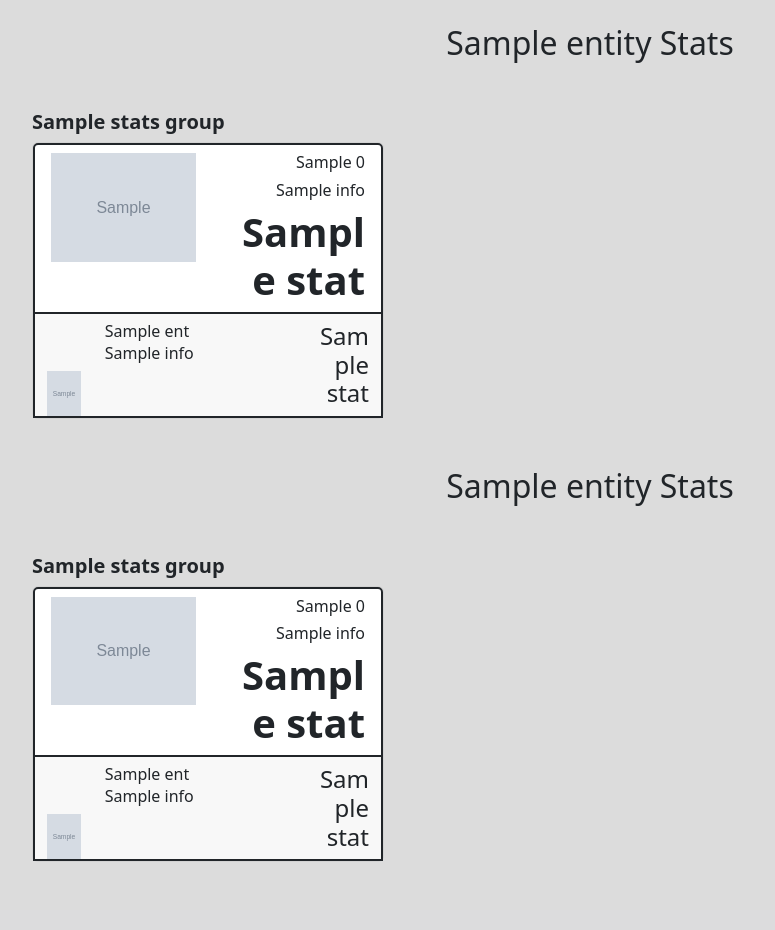
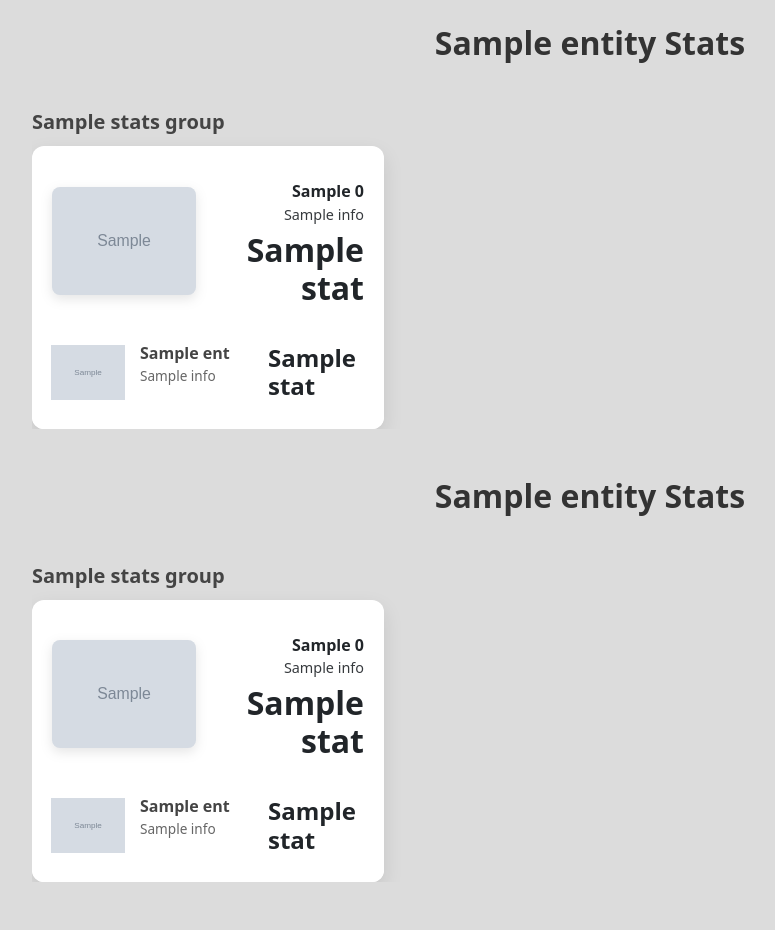
Before and after one commit to GuiAmorim03/WS-Project-2, a Django app: template ws_project_1/app/templates/dashboard.html in a window 1280 px wide. Shown: the part 56-986 px from the top of the page, without its empty margins (50-825 px from the left). Before the commit the page ends 917 px from the top, so only its background shows below. Run offline with Django 5.2, Linux system fonts and the light colour scheme; the template is opened without the code that fills it: most values are stand-ins (such as "Sample title", 1, 10 or a date in 2020); grey boxes marked "Sample" are stand-in pictures.

Commit message:
improv: cleaner dashboard

```diff
--- a/ws_project_1/app/templates/layouts/stats_group.html
+++ b/ws_project_1/app/templates/layouts/stats_group.html
@@ -1,51 +1,49 @@
 <section class="mt-2 mb-5">
-    <h2 class="text-center mb-5">{{ stats_data.entity }} Stats</h2>
+    <h2 class="text-center mb-5 modern-title">{{ stats_data.entity }} Stats</h2>
     <div class="swiper mySwiper">
         <div class="swiper-wrapper">
             {% for stat_group in stats_data.stats %}
             <div class="swiper-slide">
                 <div class="stats-column">
-                    <h5><b>{{ stat_group.name }}</b></h5>
-                    <div class="card" style="
+                    <h5 class="stat-group-title"><b>{{ stat_group.name }}</b></h5>
+                    <div class="card modern-card" style="
                             --main-color: #{{ stat_group.colors.main }};
                             --alt-color: #{{ stat_group.colors.alternate }};
                             --border-color: #{{ stat_group.colors.border }};
                             ">
-                        <div class="card-header entity-top" style="background-color: var(--main-color); color: var(--alt-color);
-                            border-color: var(--border-color);"
+                        <div class="card-header entity-top entities-list-{{ stats_data.entity|lower }}"
                             onclick="location.href='{% url stats_data.entity|lower stat_group.entities.0.id %}'">
                             <div class="row">
-                                <div class="col-6">
+                                <div class="col-6 d-flex {% if stats_data.entity == 'Player' %}align-items-end{% else %}align-items-center{% endif %}">
                                     <img src="{{ stat_group.entities.0.icon }}"
-                                        alt="{{ stat_group.entities.0.name }} icon" class="img-fluid">
+                                        alt="{{ stat_group.entities.0.name }} icon" class="img-fluid entity-icon">
                                 </div>
-                                <div class="col-6 text-end">
-                                    <h6>
+                                <div class="col-6 text-end pt-3">
+                                    <h6 class="entity-title">
                                         {{ stat_group.entities.0.name }}
                                     </h6>
-                                    <h6>
+                                    <h6 class="entity-info">
                                         {{ stat_group.entities.0.info }}
                                     </h6>
-                                    <h1>
+                                    <h1 class="entity-stat">
                                         <b>{{ stat_group.entities.0.stat }}</b>
                                     </h1>
                                 </div>
                             </div>
                         </div>
-                        <div class="card-footer p-0" style="border: 0px;">
+                        <div class="card-footer p-0">
                             {% for ent in stat_group.entities|slice:"1:" %}
-                            <div class="row m-0 pt-2 entities-list" style="border-color: var(--border-color);"
+                            <div class="row m-0 entities-list entities-list-{{ stats_data.entity|lower }}"
                                 onclick="location.href='{% url stats_data.entity|lower ent.id %}'">
-                                <div class="col-2 d-flex align-items-end">
-                                    <img src="{{ ent.icon }}" alt="{{ ent.name }} icon" class="img-fluid"
-                                        style="height: 45px; margin-right: 5px;">
+                                <div class="col-3 d-flex {% if stats_data.entity == 'Player' %}align-items-end pb-0{% else %}align-items-center{% endif %} justify-content-center pr-0 px-0">
+                                    <img src="{{ ent.icon }}" alt="{{ ent.name }} icon" class="img-fluid sub-entity-icon">
                                 </div>
-                                <div class="col-7">
-                                    <h6 class="mb-0">{{ ent.name }}</h6>
-                                    <span>{{ ent.info }}</span>
+                                <div class="col-6 py-3">
+                                    <h6 class="mb-0 sub-entity-title">{{ ent.name }}</h6>
+                                    <span class="sub-entity-info">{{ ent.info }}</span>
                                 </div>
-                                <div class="col-3 text-end">
-                                    <h4>{{ ent.stat }}</h4>
+                                <div class="col-3 d-flex align-items-center justify-content-end py-3">
+                                    <h4 class="sub-entity-stat mb-0">{{ ent.stat }}</h4>
                                 </div>
                             </div>
                             {% endfor %}
@@ -56,7 +54,7 @@
             {% endfor %}
         </div>
 
-        <!-- Botões de navegação -->
+        <!-- Navigation buttons -->
         <div class="swiper-button-next"></div>
         <div class="swiper-button-prev"></div>
         <div class="swiper-pagination"></div>
@@ -68,11 +66,200 @@
 <link rel="stylesheet" href="{% static 'css/dashboard.css' %}">
 <link rel="stylesheet" href="https://cdn.jsdelivr.net/npm/swiper@10/swiper-bundle.min.css">
 <script src="https://cdn.jsdelivr.net/npm/swiper@10/swiper-bundle.min.js"></script>
+
+<style>
+    .modern-title {
+        font-weight: 600;
+        color: #333;
+        margin-bottom: 1.5rem;
+    }
+
+    .stat-group-title {
+        margin-bottom: 0.75rem;
+        font-weight: 600;
+        color: #444;
+    }
+
+    .modern-card {
+        border-radius: 12px;
+        overflow: hidden;
+        box-shadow: 0 8px 20px rgba(0,0,0,0.1);
+        border: none;
+        transition: all 0.3s ease;
+    }
+
+    .entity-top {
+        background: linear-gradient(135deg, var(--main-color), var(--main-color));
+        color: var(--alt-color);
+        padding: 1.25rem;
+        border: none;
+        cursor: pointer;
+        transition: all 0.2s ease;
+        padding-bottom: 0px;
+    }
+
+    .entity-icon {
+        border-radius: 8px;
+        filter: drop-shadow(0 4px 6px rgba(0,0,0,0.1));
+    }
+
+    .entity-title {
+        font-weight: 600;
+        margin-bottom: 0.25rem;
+    }
+
+    .entity-info {
+        font-size: 0.9rem;
+        opacity: 0.9;
+    }
+
+    .entity-stat {
+        font-size: 2rem;
+        font-weight: 700;
+        margin-top: 0.5rem;
+    }
+
+    .card-footer {
+        border: 0px !important;
+        background: white;
+        padding: 0 !important;
+    }
+
+    .entities-list {
+        /* Keep the regular bottom border */
+        border-bottom: 1px solid rgba(0,0,0,0.08);
+        padding: 0.75rem 1rem;
+        transition: background-color 0.2s ease;
+        cursor: pointer;
+        position: relative;
+        /* Remove default side borders */
+        border-left: none;
+        border-right: none;
+    }
+
+    /* Restore the rule for the last item */
+    .entities-list:last-child {
+        border-bottom: none;
+    }
+
+    /* Create pseudo-elements for the side borders */
+    .entities-list::before, .entities-list::after {
+        content: '';
+        position: absolute;
+        top: 0;
+        bottom: 0;
+        width: 3px;
+    }
+
+    /* Left border */
+    .entities-list::before {
+        left: 0;
+    }
+
+    /* Right border */
+    .entities-list::after {
+        right: 0;
+    }
+
+    .entities-list-player {
+        padding-bottom: 0px;
+    }
+
+    .entities-list-club {
+        padding-bottom: 0.75rem;
+    }
+
+    .sub-entity-icon {
+        height: 55px;
+        width: auto;
+        object-fit: contain;
+    }
+
+    .sub-entity-title {
+        font-weight: 600;
+        color: #444;
+    }
+
+    .sub-entity-info {
+        font-size: 0.85rem;
+        color: #666;
+    }
+
+    .sub-entity-stat {
+        font-weight: 700;
+        color: var(--main-color);
+    }
+
+    .swiper-button-next, .swiper-button-prev {
+        color: var(--main-color, #777);
+    }
+
+    .swiper-pagination-bullet-active {
+        background: var(--main-color, #777);
+    }
+</style>
+
 <script>
     document.addEventListener("DOMContentLoaded", function () {
+        // Apply gradients using JavaScript after page loads
+        document.querySelectorAll('.entity-top').forEach(function(header) {
+            const card = header.closest('.modern-card');
+            const mainColor = getComputedStyle(card).getPropertyValue('--main-color').trim();
+
+            // Create a lighter version of the main color for the gradient
+            const lighterColor = createLighterColor(mainColor);
+
+            // Apply the gradient (swapped order - lighter color on left)
+            header.style.background = `linear-gradient(135deg, ${lighterColor}, ${mainColor})`;
+        });
+
+        function applyGradientBorders() {
+            document.querySelectorAll('.modern-card').forEach(function(card) {
+                const mainColor = getComputedStyle(card).getPropertyValue('--main-color').trim();
+                const lighterColor = createLighterColor(mainColor);
+
+                const styleEl = document.createElement('style');
+                const cardId = 'card-' + Math.random().toString(36).substr(2, 9);
+                card.classList.add(cardId);
+
+                // Set the gradient border style for the left and right borders
+                styleEl.textContent = `
+                    .${cardId} .entities-list::before {
+                        background: linear-gradient(to right, ${lighterColor}, transparent) !important;
+                    }
+                    .${cardId} .entities-list::after {
+                        background: linear-gradient(to left, ${mainColor}, transparent) !important;
+                    }
+                `;
+                document.head.appendChild(styleEl);
+            });
+        }
+
+        applyGradientBorders();
+
+        function createLighterColor(hexColor) {
+            try {
+                hexColor = hexColor.replace('#', '');
+
+                const r = parseInt(hexColor.substring(0, 2), 16);
+                const g = parseInt(hexColor.substring(2, 4), 16);
+                const b = parseInt(hexColor.substring(4, 6), 16);
+
+                const lighterR = Math.min(255, r + 60);
+                const lighterG = Math.min(255, g + 60);
+                const lighterB = Math.min(255, b + 60);
+
+                const lighterColor = `#${lighterR.toString(16).padStart(2, '0')}${lighterG.toString(16).padStart(2, '0')}${lighterB.toString(16).padStart(2, '0')}`;
+                return lighterColor;
+            } catch (e) {
+                console.error("Error creating gradient:", e);
+                return hexColor;
+            }
+        }
+
         var swiper = new Swiper(".mySwiper", {
             slidesPerView: 1,
-            spaceBetween: 10,
+            spaceBetween: 20,
             navigation: {
                 nextEl: ".swiper-button-next",
                 prevEl: ".swiper-button-prev",
```
